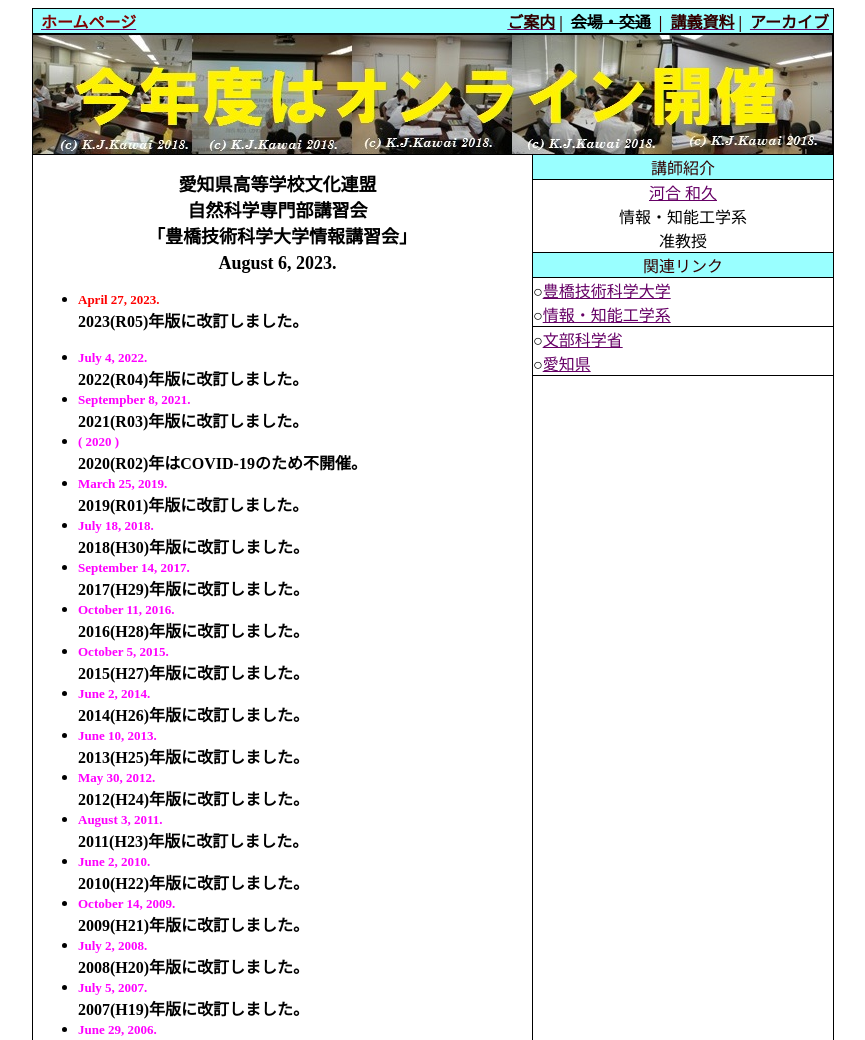
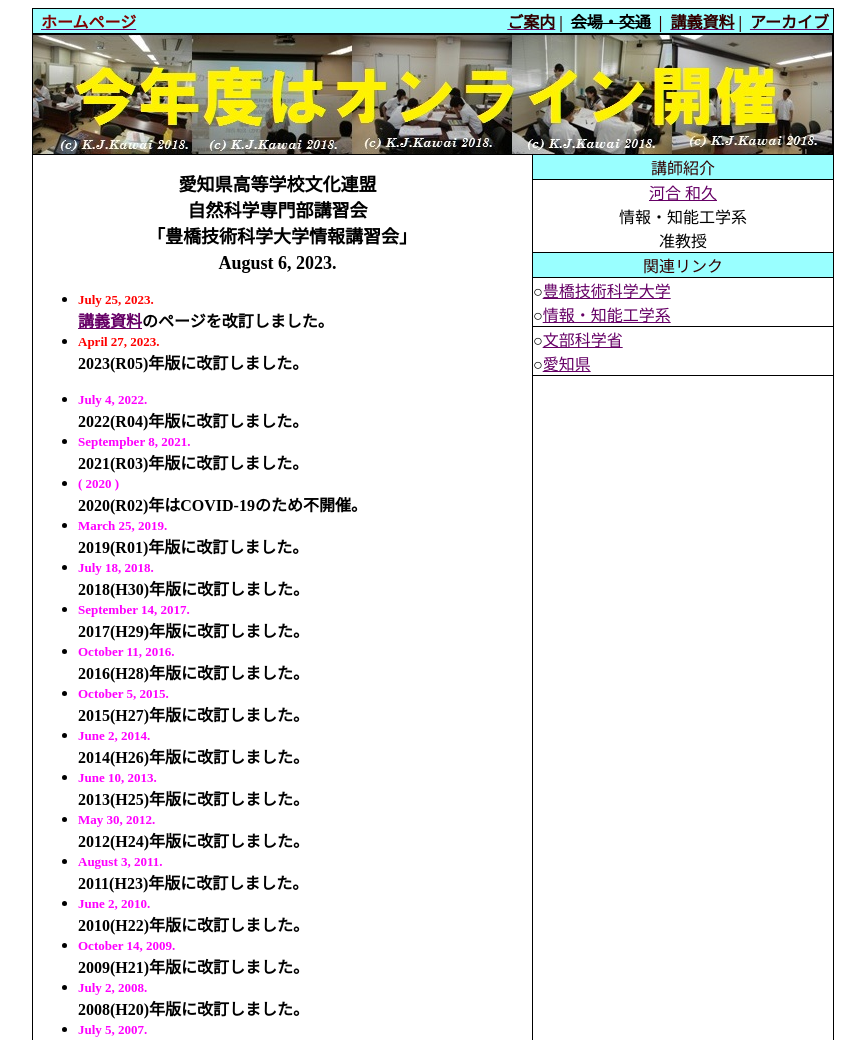
Before and after one commit to kj65kawai/hssc, a plain HTML site: page index.html in a window 1280 px wide. Shown: the top 1040 px of the page, without its empty margins (207-1072 px from the left). Drawn offline with Linux system fonts and the light colour scheme.

Commit message:
Add files via upload

```diff
--- a/index.html
+++ b/index.html
@@ -75,6 +75,9 @@ August 6, 2023.　<br />
 <img src="photo220731-2.png" width=160 height=120 border=1 alt="講習会風景２">
  -->
 
+<li>
+<font color=red size="-1"><b>July 25, 2023.</b></font><br />
+<b><a href="contents.html">講義資料<a>のページを改訂しました。</b>
 <li>
 <font color=red size="-1"><b>April 27, 2023.</b></font><br />
 <b>2023(R05)年版に改訂しました。</b>
```
